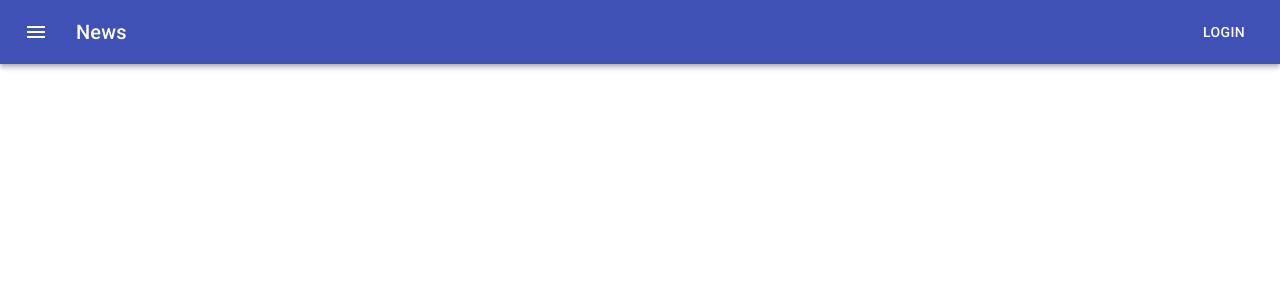
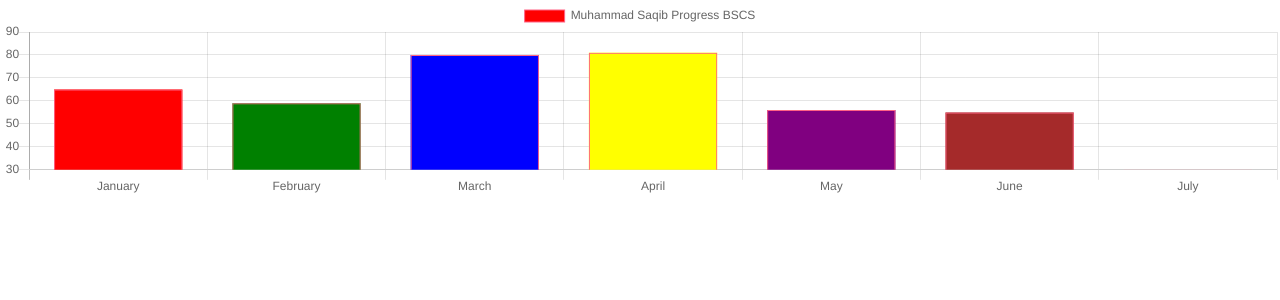
Before and after one commit to MuhammadSaqib786/Sample-React, a React (Create React App) app: page / in a window 1280 px wide. Shown: the top 300 px of the page. Built offline with nearby package versions, Linux system fonts and the light colour scheme.

Commit message:
created bar chart

```diff
--- a/package.json
+++ b/package.json
@@ -6,6 +6,7 @@
     "@testing-library/jest-dom": "^4.2.4",
     "@testing-library/react": "^9.5.0",
     "@testing-library/user-event": "^7.2.1",
+    "chart.js": "^2.9.3",
     "react": "^16.13.1",
     "react-dom": "^16.13.1",
     "react-scripts": "3.4.1"
--- a/src/App.js
+++ b/src/App.js
@@ -1,42 +1,33 @@
 import React from 'react';
+import {Bar} from 'react-chartjs-2';
 import './App.css';
-import { makeStyles } from '@material-ui/core/styles';
-import Grid from '@material-ui/core/Grid';
-import Paper from '@material-ui/core/Paper';
-import { Button,AppBar,Toolbar,IconButton,Typography } from '@material-ui/core';
-import Icon from '@material-ui/core/Icon';
-import MenuIcon from '@material-ui/icons/Menu';
+const data = {
+  labels: ['January', 'February', 'March', 'April', 'May', 'June', 'July'],
+  datasets: [
+    {
+      label: 'Muhammad Saqib Progress BSCS',
+      backgroundColor: ['red','green','blue','yellow','purple','brown','pink'],
+      borderColor: 'rgba(255,99,132,1)',
+      borderWidth: 1,
+      hoverBackgroundColor: 'rgba(255,99,132,0.4)',
+      hoverBorderColor: 'rgba(255,99,132,1)',
+      data: [65, 59, 80, 81, 56, 55, 30]
+    }
+  ]
+};
 
 function App() {
-  const useStyles = makeStyles((theme) => ({
-    root: {
-      flexGrow: 1,
-    },
-    menuButton: {
-      marginRight: theme.spacing(2),
-    },
-    title: {
-      flexGrow: 1,
-    },
-  }));
 
-  const classes = useStyles();
-
-return <div >
-  <div className={classes.root}>
-      <AppBar position="static">
-        <Toolbar>
-          <IconButton edge="start" className={classes.menuButton} color="inherit" aria-label="menu">
-            <MenuIcon />
-          </IconButton>
-          <Typography variant="h6" className={classes.title}>
-            News
-          </Typography>
-          <Button color="inherit">Login</Button>
-        </Toolbar>
-      </AppBar>
-    </div>
- </div>
+return <div>
+  <Bar
+          data={data}
+          width={100}
+          height={200}
+          options={{
+            maintainAspectRatio: false
+          }}
+        />
+</div>
 }
 
 export default App;
```
Also changed, not shown: 1 other file (tests, documents, lock files or other folders).
